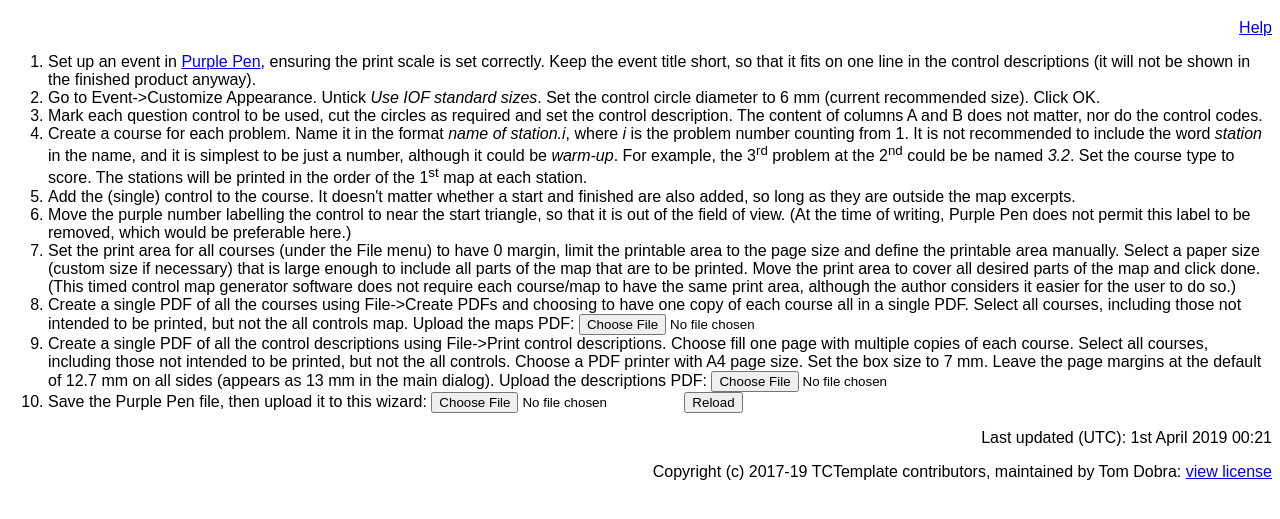
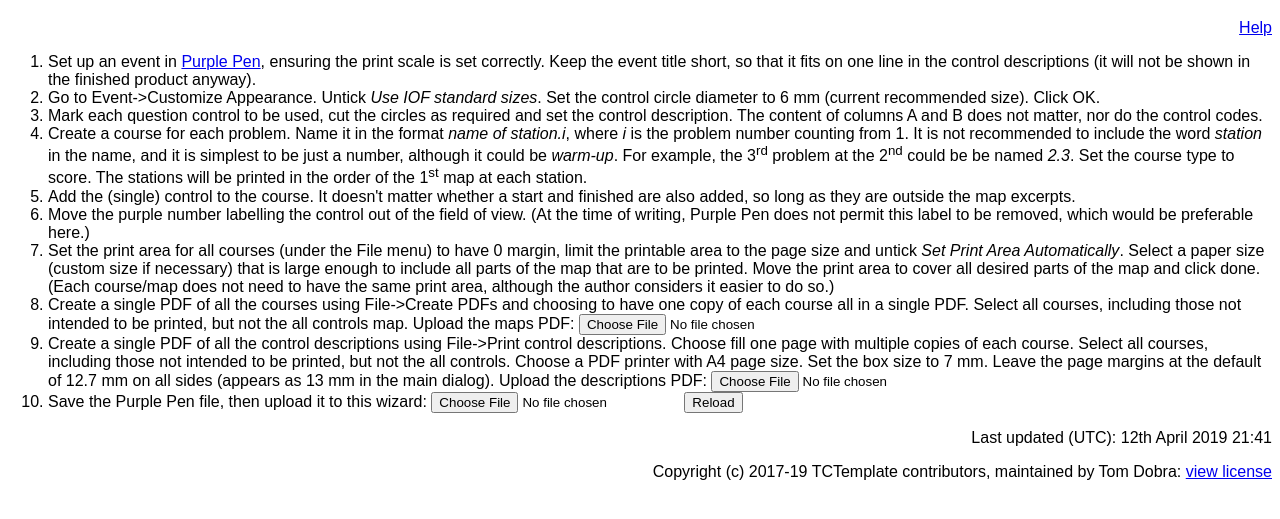
Before and after one commit to tdobra/loto, a plain HTML site: page index.html in a window 1280 px wide. Shown: the part 61-580 px from the top of the page. Drawn offline with Linux system fonts and the light colour scheme; a script that the page names is missing.

Commit message:
Corrected PPen instructions

```diff
--- a/index.html
+++ b/index.html
@@ -23,10 +23,10 @@
 				<li>Set up an event in <a href="http://purplepen.golde.org" target="prequisites">Purple Pen</a>, ensuring the print scale is set correctly. Keep the event title short, so that it fits on one line in the control descriptions (it will not be shown in the finished product anyway).</li>
                 <li>Go to Event->Customize Appearance. Untick <em>Use IOF standard sizes</em>. Set the control circle diameter to 6 mm (current recommended size). Click OK.</li>
 				<li>Mark each question control to be used, cut the circles as required and set the control description. The content of columns A and B does not matter, nor do the control codes.</li>
-				<li>Create a course for each problem. Name it in the format <em>name of station.i</em>, where <em>i</em> is the problem number counting from 1. It is not recommended to include the word <em>station</em> in the name, and it is simplest to be just a number, although it could be <em>warm-up</em>. For example, the 3<sup>rd</sup> problem at the 2<sup>nd</sup> could be be named <em>3.2</em>. Set the course type to score. The stations will be printed in the order of the 1<sup>st</sup> map at each station.</li>
+				<li>Create a course for each problem. Name it in the format <em>name of station.i</em>, where <em>i</em> is the problem number counting from 1. It is not recommended to include the word <em>station</em> in the name, and it is simplest to be just a number, although it could be <em>warm-up</em>. For example, the 3<sup>rd</sup> problem at the 2<sup>nd</sup> could be be named <em>2.3</em>. Set the course type to score. The stations will be printed in the order of the 1<sup>st</sup> map at each station.</li>
 				<li>Add the (single) control to the course. It doesn't matter whether a start and finished are also added, so long as they are outside the map excerpts.</li>
-				<li>Move the purple number labelling the control to near the start triangle, so that it is out of the field of view. (At the time of writing, Purple Pen does not permit this label to be removed, which would be preferable here.)</li>
-				<li>Set the print area for all courses (under the File menu) to have 0 margin, limit the printable area to the page size and define the printable area manually. Select a paper size (custom size if necessary) that is large enough to include all parts of the map that are to be printed. Move the print area to cover all desired parts of the map and click done. (This timed control map generator software does not require each course/map to have the same print area, although the author considers it easier for the user to do so.)</li>
+				<li>Move the purple number labelling the control out of the field of view. (At the time of writing, Purple Pen does not permit this label to be removed, which would be preferable here.)</li>
+				<li>Set the print area for all courses (under the File menu) to have 0 margin, limit the printable area to the page size and untick <em>Set Print Area Automatically</em>. Select a paper size (custom size if necessary) that is large enough to include all parts of the map that are to be printed. Move the print area to cover all desired parts of the map and click done. (Each course/map does not need to have the same print area, although the author considers it easier to do so.)</li>
 				<li>Create a single PDF of all the courses using File->Create PDFs and choosing to have one copy of each course all in a single PDF. Select all courses, including those not intended to be printed, but not the all controls map. Upload the maps PDF: <input type="file" id="coursePDFSelector" accept=".pdf" /></li>
 				<li>Create a single PDF of all the control descriptions using File->Print control descriptions. Choose fill one page with multiple copies of each course. Select all courses, including those not intended to be printed, but not the all controls. Choose a PDF printer with A4 page size. Set the box size to 7 mm. Leave the page margins at the default of 12.7 mm on all sides (appears as 13 mm in the main dialog). Upload the descriptions PDF: <input type="file" id="CDPDFSelector" accept=".pdf" /></li>
 				<li>Save the Purple Pen file, then upload it to this wizard: <input type="file" id="ppenSelector" accept=".ppen" onchange="tcTemplate.loadppen(this)" /><input type="button" value="Reload" onclick="tcTemplate.loadppen(document.getElementById('ppenSelector'))" /></li>
@@ -152,7 +152,7 @@
 		</section>
 		</main>
 		<footer>
-	        <p class="right">Last updated (UTC): 1st April 2019 00:21</p>
+	        <p class="right">Last updated (UTC): 12th April 2019 21:41</p>
 			<p class="right">Copyright (c) 2017-19 TCTemplate contributors, maintained by Tom Dobra: <a href="help/license.html" target="help">view license</a></p>
 		</footer>
 	</body>
```
